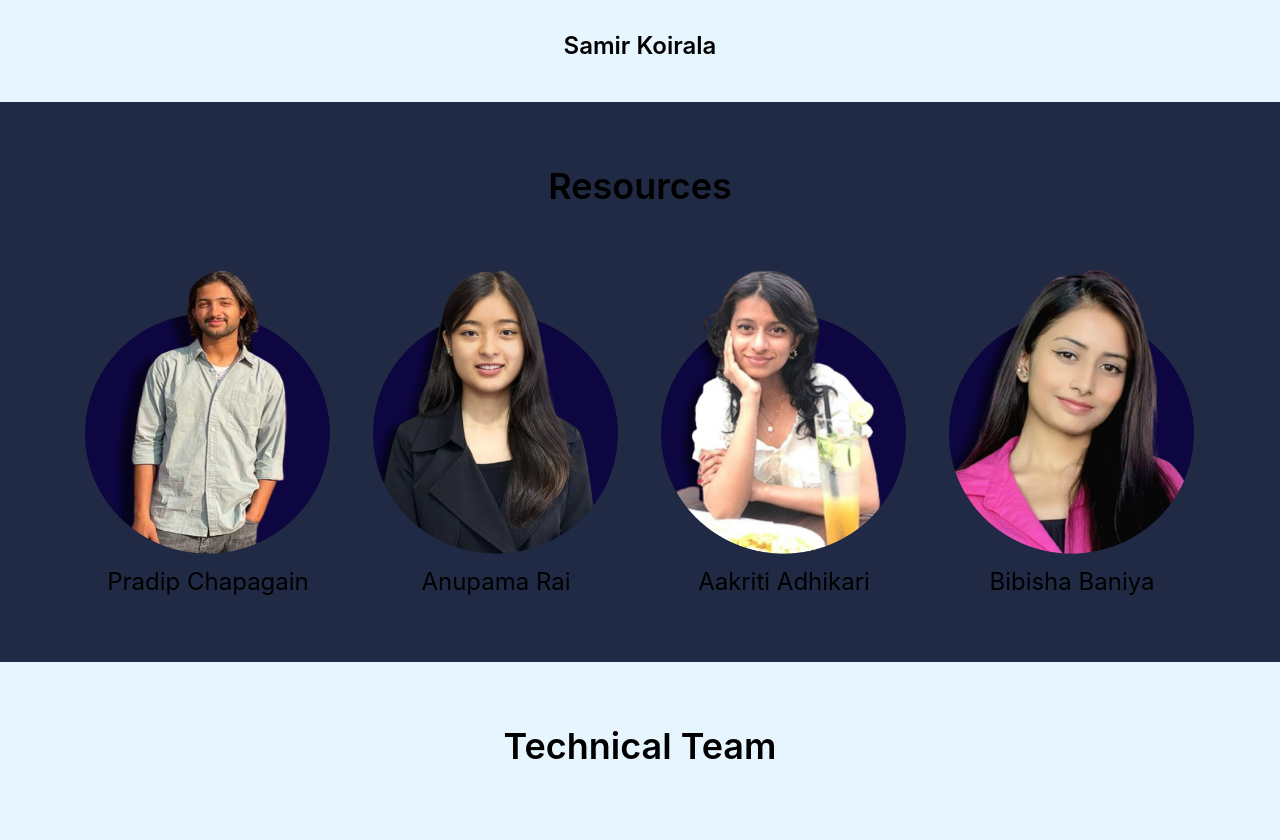
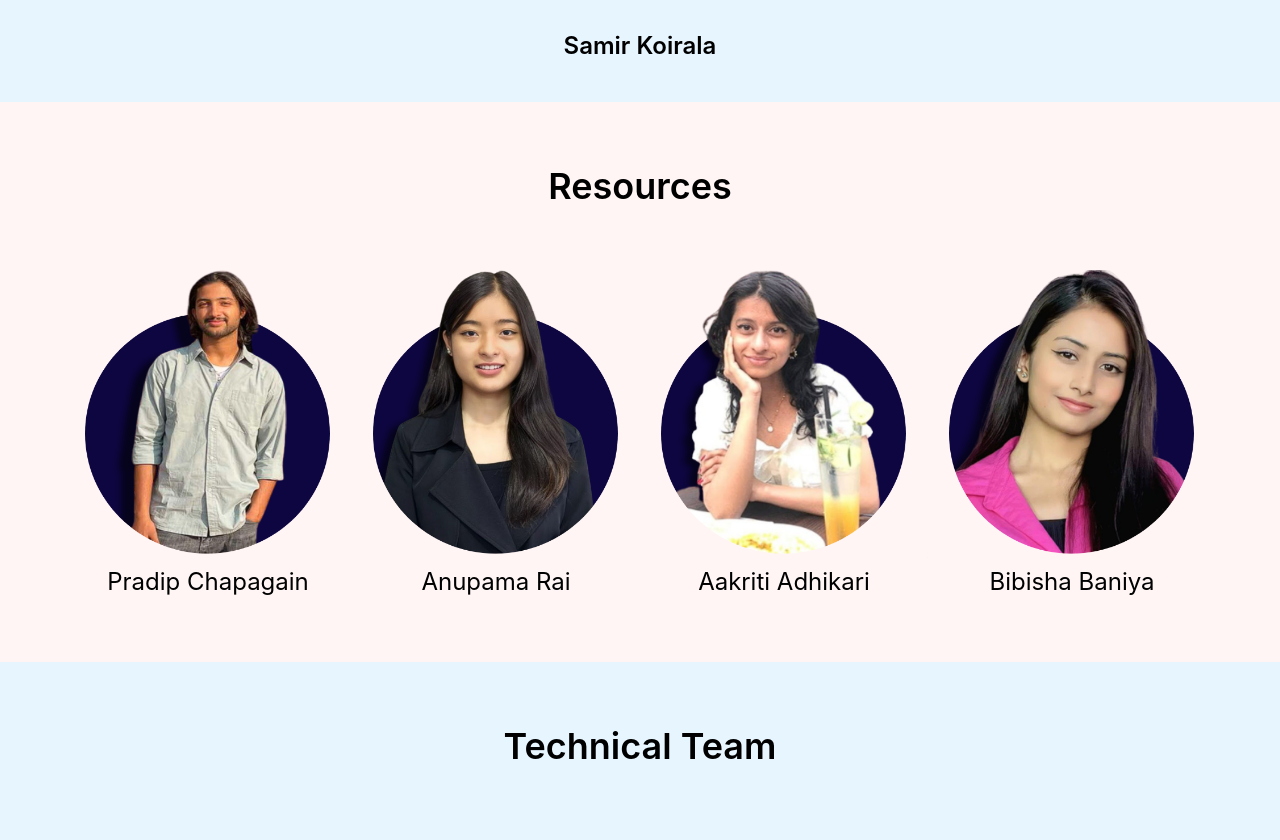
Before and after one commit to osmhack2023/beta, a React (Create React App) app: page /teams in a window 1280 px wide. Shown: the part 554-1394 px from the top of the page. Built offline with nearby package versions, Linux system fonts and the light colour scheme.

Commit message:
Undo changes

```diff
--- a/src/components/teams.js
+++ b/src/components/teams.js
@@ -37,7 +37,7 @@ const Team = () => {
       {/* /* RESOURCES */}
       <div
         className="flex flex-col justify-center items-center gap-y-16  p-16"
-        style={{ backgroundColor: "#202A44" }}
+        style={{ backgroundColor: "#FFF5F5" }}
       >
         <h2 className="team-name text-4xl font-semibold text-center">
           Resources
```
